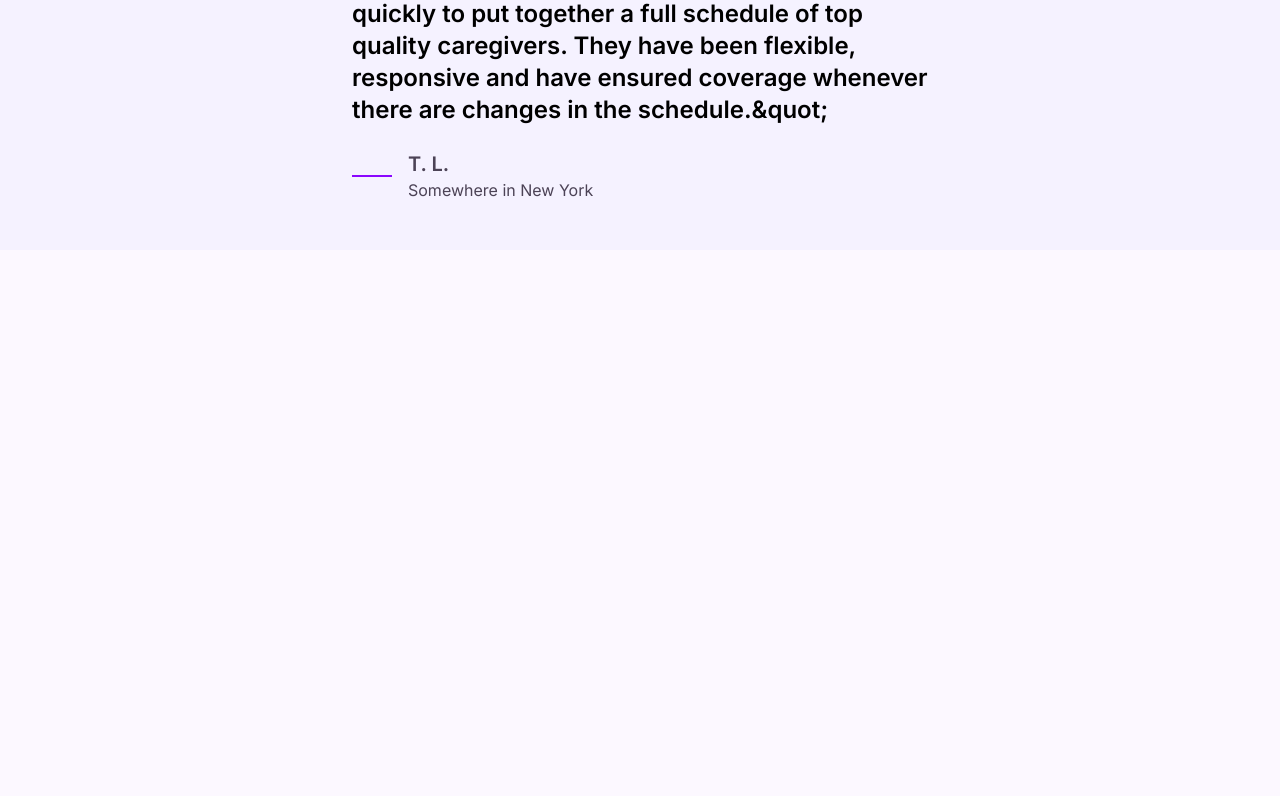
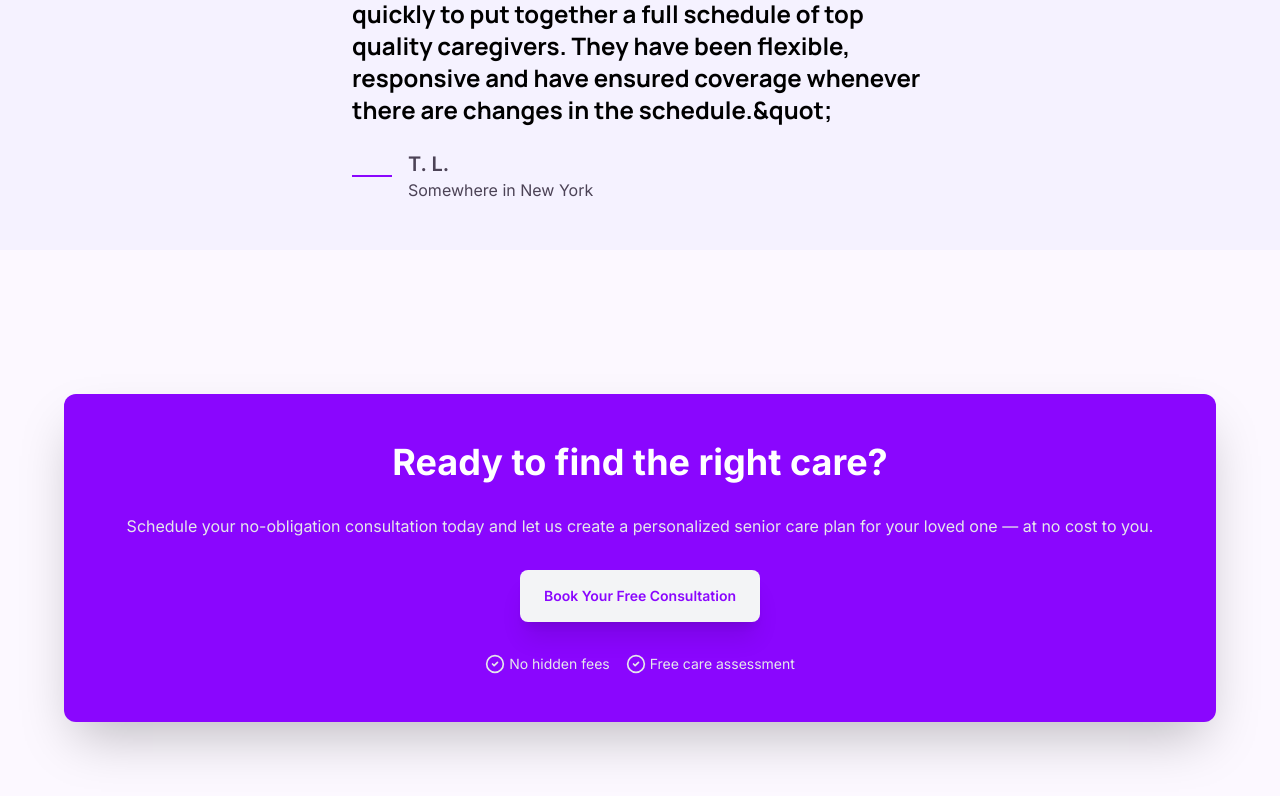
Before and after one commit to Charliezkie-cloud/ajmajesticcare, a Next.js app: page / in a window 1280 px wide. Shown: the part 2275-3071 px from the top of the page. Before the commit the page ends 2621 px from the top, so only its background shows below. Built offline with nearby package versions, Linux system fonts and the light colour scheme; a web font is replaced by a local one.

Commit message:
Add Final CTA Section #4

```diff
--- a/app/page.tsx
+++ b/app/page.tsx
@@ -1,4 +1,4 @@
-import { LuArrowRight, LuBadgeCheck } from "react-icons/lu";
+import { LuArrowRight, LuBadgeCheck, LuCircleCheck } from "react-icons/lu";
 import { BsStarFill } from "react-icons/bs";
 
 import Button from "@/components/ui/Button";
@@ -50,7 +50,7 @@ export default async function HomePage() {
   return (
     <>
       {/* Hero section */}
-      <section  className="max-w-7xl mx-4 md:mx-6 lg:mx-8 xl:mx-auto">
+      <section id="hero" aria-labelledby="hero-heading" className="max-w-7xl mx-4 md:mx-6 lg:mx-8 xl:mx-auto">
         <div className="space-y-6">
           <p className="text-tertiary uppercase font-bold tracking-widest text-xs text-center brightness-50">Inspired to care the majestic way</p>
 
@@ -163,7 +163,7 @@ export default async function HomePage() {
             </div>
 
             {/* Review body */}
-            <blockquote className="text-xl sm:text-2xl font-semibold text-black" itemProp="reviewBody">{testimonial.content}</blockquote>
+            <blockquote className="font-manrope text-xl sm:text-2xl font-bold text-black" itemProp="reviewBody">{testimonial.content}</blockquote>
 
             {/* Author */}
             <div className="flex flex-row gap-4" itemScope itemType="https://schema.org/Person" itemProp="author">
@@ -181,6 +181,36 @@ export default async function HomePage() {
 
         </div>
       </section>
+
+      {/* Final CTA section */}
+      <section id="final-cta" aria-label="Book a free consultation" className="my-24 py-12">
+        <div className="max-w-6xl mx-4 md:mx-6 lg:mx-8 xl:mx-auto">
+          <div className="flex items-center justify-center">
+            <div className="bg-primary text-gray-200 rounded-xl shadow shadow-2xl w-full flex flex-col gap-8 justify-center items-center p-12">
+
+              <h2 className="text-white text-center text-2xl sm:text-4xl font-bold text-manrope">
+                Ready to find the right care?
+              </h2>
+              <p className="text-center">
+                Schedule your no-obligation consultation today and let us create a personalized senior care plan for your loved one — at no cost to you.
+              </p>
+              <Link href="/contact" title="Book a free senior care consultation &mdash; no hidden fees" className="transition bg-gray-100 hover:bg-gray-200 active:bg-gray-300 text-sm sm:text-md text-primary font-semibold px-6 py-4 rounded-lg shadow shadow-xl">
+                Book Your Free Consultation
+              </Link>
+
+              <div className="flex flex-wrap justify-center items-center gap-4">
+                <span className="inline-flex items-center justify-center gap-1 text-sm">
+                  <LuCircleCheck className="size-5" /> No hidden fees
+                </span>
+                <span className="inline-flex items-center justify-center gap-1 text-sm">
+                  <LuCircleCheck className="size-5" /> Free care assessment
+                </span>
+              </div>
+
+            </div>
+          </div>
+        </div>
+      </section>
     </>
   )
 }
```
